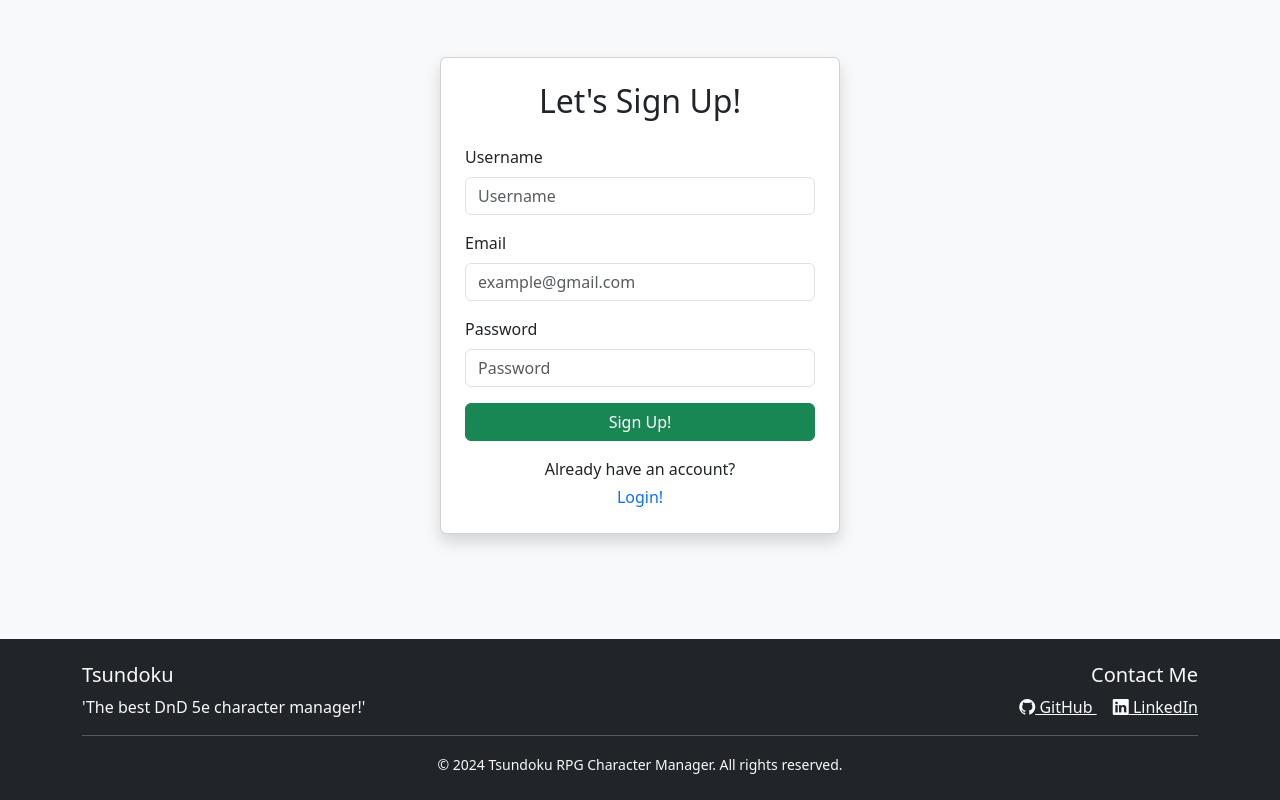
After one commit to AugustoSodre/Tsundoku, a PHP site: page /RPG-Character-Management-System/Pages/signUp.php in a window 1280 px wide. The commit adds this page. Run offline with PHP 8.4, Linux system fonts and the light colour scheme.

Commit message:
Finished Login System v1, Updated Navbar and Footer

```diff
--- /dev/null
+++ b/Pages/signUp.php
@@ -0,0 +1,118 @@
+<?php
+    session_start();
+    //Preparing SQL
+    if ($_SERVER['REQUEST_METHOD'] == 'POST') {
+
+        //Getting the parameters from POST method
+        $form_username =  htmlspecialchars($_POST['username']);
+
+        $email = htmlspecialchars($_POST['email']);
+        $pwd = htmlspecialchars($_POST['pwd']);
+
+        if ($form_username == ""){
+            echo "You must have a Username!";
+        } else if ($email == ""){
+            echo "You must insert an Email!";
+        } else if ($pwd == ""){
+            echo "You must insert a Password!";
+        } else if (substr_compare($pwd, $form_username,0, strlen($pwd)) == 0){
+            echo "The Username and Password have to be different!";
+        } else if (substr_compare($pwd, $email,0, strlen($pwd)) == 0){
+            echo "The Email and Password have to be different!";
+        }
+        else{
+            $pwd = password_hash($pwd, PASSWORD_BCRYPT);
+
+
+            try {
+                //Connecting to the DB
+                require_once ("../Configs/db.config.php");
+
+                // Add more robust validation
+                $stmt = $pdo->prepare("SELECT COUNT(*) FROM users WHERE username = ?");
+                $stmt->execute([$form_username]);
+
+
+
+                if ($stmt->fetchColumn() > 0) {
+                    echo "Username already exists. Please choose another.";
+                    exit();
+                }
+
+                //SQL Query
+                $query = "INSERT INTO users(email, pwd, username) VALUE(?, ?, ?);";
+
+                //Preparing to launch it to the DB safely
+                $statement = $pdo->prepare($query);
+
+                // Add this right before the execute() method
+
+
+                //Putting the treated variables into the placeholders
+                $statement->execute([$email, $pwd, $form_username]);
+
+                $query = null;
+                $statement = null;
+
+                header("Location: http://localhost:801/RPG-Character-Management-System/index.php");
+
+                exit();
+
+            } catch (Exception $e) {
+
+                echo "Querry failed:" . $e->getMessage();
+            }
+        }
+
+
+    }
+?>
+
+
+<!DOCTYPE html>
+<html lang="en">
+<head>
+    <meta charset="UTF-8">
+    <meta name="viewport" content="width=device-width, initial-scale=1.0">
+    <title>SignUp</title>
+    <link href="https://cdn.jsdelivr.net/npm/bootstrap@5.3/dist/css/bootstrap.min.css" rel="stylesheet">
+    <link href="https://cdn.jsdelivr.net/npm/bootstrap-icons/font/bootstrap-icons.css" rel="stylesheet">
+</head>
+<body class="bg-light d-flex flex-column" style="min-height: 100vh;">
+    <main class="flex-grow-1 d-flex justify-content-center align-items-center">
+        <div class="card shadow p-4" style="width: 100%; max-width: 400px;">
+            <h2 class="text-center mb-4">Let's Sign Up!</h2>
+
+            <form action="signUp.php" method="post">
+                <div class="mb-3">
+                    <label for="username" class="form-label">Username</label>
+                    <input type="text" name="username" id="username" class="form-control" placeholder="Username" required>
+                </div>
+
+                <div class="mb-3">
+                    <label for="email" class="form-label">Email</label>
+                    <input type="email" name="email" id="email" class="form-control" placeholder="example@gmail.com" required>
+                </div>
+
+                <div class="mb-3">
+                    <label for="password" class="form-label">Password</label>
+                    <input type="password" name="pwd" id="password" class="form-control" placeholder="Password" required>
+                </div>
+
+                <div class="d-grid">
+                    <button type="submit" class="btn btn-success">Sign Up!</button>
+                </div>
+            </form>
+
+            <div class="text-center mt-3">
+                <p class="mb-1">Already have an account?</p>
+                <a href="login.php" class="text-decoration-none">Login!</a>
+            </div>
+        </div>
+    </main>
+
+
+<?php require_once("../Templates/footer.php"); ?>
+
+</body>
+</html>
--- a/Templates/footer.php
+++ b/Templates/footer.php
@@ -5,7 +5,7 @@ echo  <<<HTML
     <div class='container'>
         <div class='row'>
             <div class='col-md-6 mb-3 mb-md-0'>
-                <h5>RPG Character Manager</h5>
+                <h5>Tsundoku</h5>
                 <p class='mb-0'>'The best DnD 5e character manager!'</p>
             </div>
             <div class='col-md-6 text-md-end'>
@@ -22,7 +22,7 @@ echo  <<<HTML
         </div>
         <hr class='my-3'>
         <div class='text-center'>
-            <small>&copy; 2024 RPG Character Manager. All rights reserved.</small>
+            <small>&copy; 2024 Tsundoku RPG Character Manager. All rights reserved.</small>
         </div>
     </div>
 </footer>
```
Also changed, not shown: Configs/db.config.php (+11 -2 lines), Configs/logout.php (added, +12 -0 lines), Pages/login.php (added, +91 -0 lines), Templates/navbar.php (+60 -5 lines), index.php (+7 -2 lines).
